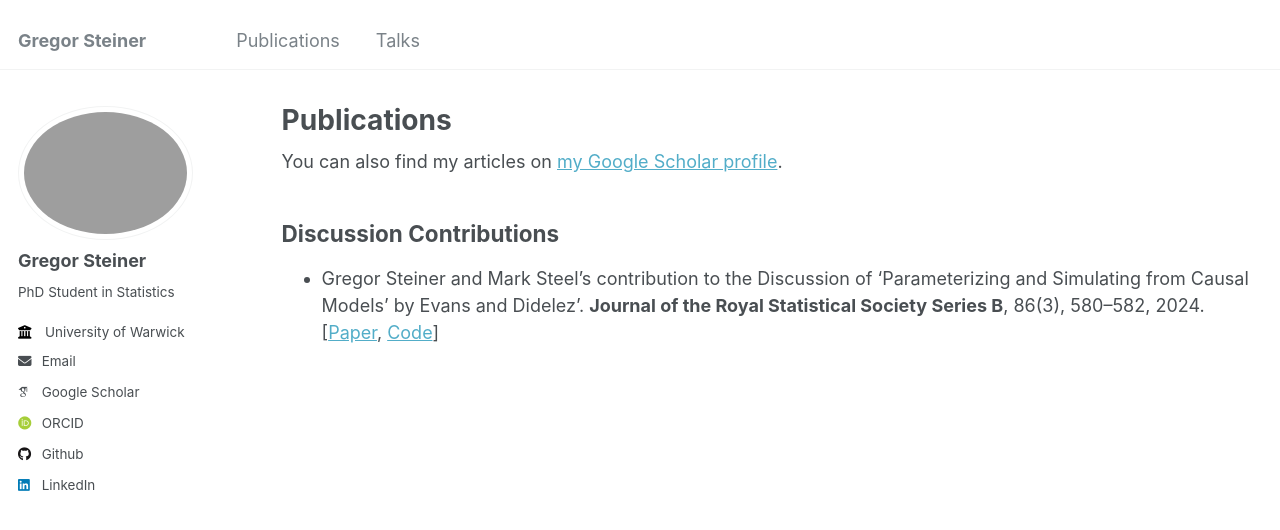
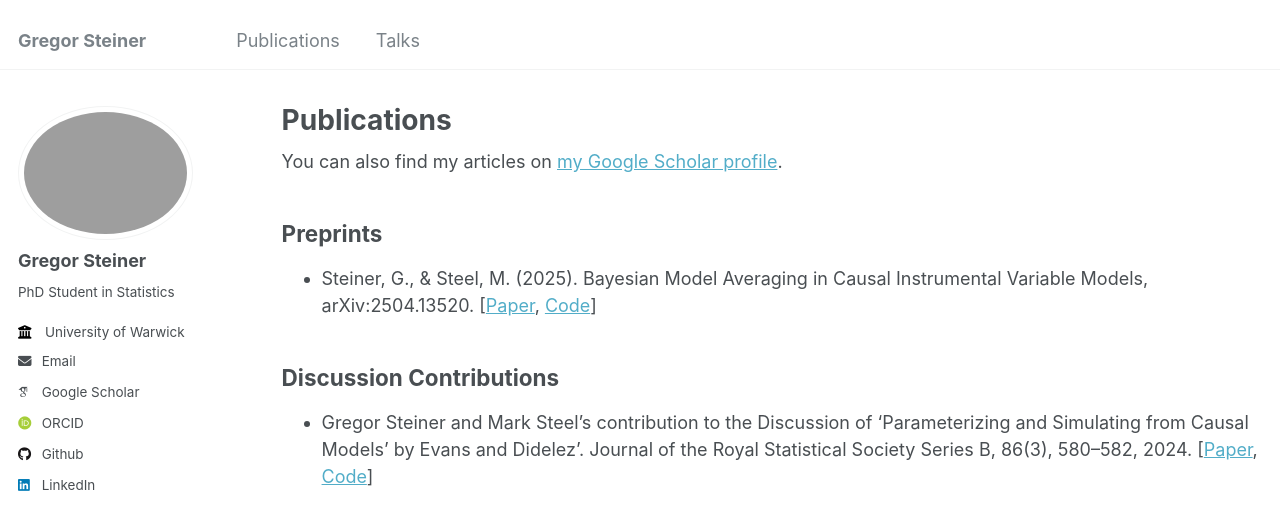
Before and after one commit to gregorsteiner/gregorsteiner.github.io, a Jekyll site: the page built from _pages/publications.md, in a window 1280 px wide. Shown: the top 530 px of the page. Built offline with Jekyll 4.4.1, drawn with Linux system fonts in a browser that asks for light colours; some web fonts are replaced.

Commit message:
Added preprint

```diff
--- a/_pages/publications.md
+++ b/_pages/publications.md
@@ -9,7 +9,10 @@ author_profile: true
   <div class="wordwrap">You can also find my articles on <a href="{{site.author.googlescholar}}">my Google Scholar profile</a>.</div>
 {% endif %}
 
+## Preprints
+
+* Steiner, G., & Steel, M. (2025). Bayesian Model Averaging in Causal Instrumental Variable Models, arXiv:2504.13520. [[Paper](https://arxiv.org/abs/2504.13520), [Code](https://github.com/gregorsteiner/gIVBMA-Code)]
 
 ## Discussion Contributions
 
-* Gregor Steiner and Mark Steel’s contribution to the Discussion of ‘Parameterizing and Simulating from Causal Models’ by Evans and Didelez’. **Journal of the Royal Statistical Society Series B**, 86(3), 580–582, 2024. [[Paper](https://doi.org/10.1093/jrsssb/qkae021), [Code](https://github.com/gregorsteiner/Evans_Didelez_2023)]
+* Gregor Steiner and Mark Steel’s contribution to the Discussion of ‘Parameterizing and Simulating from Causal Models’ by Evans and Didelez’. Journal of the Royal Statistical Society Series B, 86(3), 580–582, 2024. [[Paper](https://doi.org/10.1093/jrsssb/qkae021), [Code](https://github.com/gregorsteiner/Evans_Didelez_2023)]
```
Also changed, not shown: _pages/about.md (+1 -1 lines).
